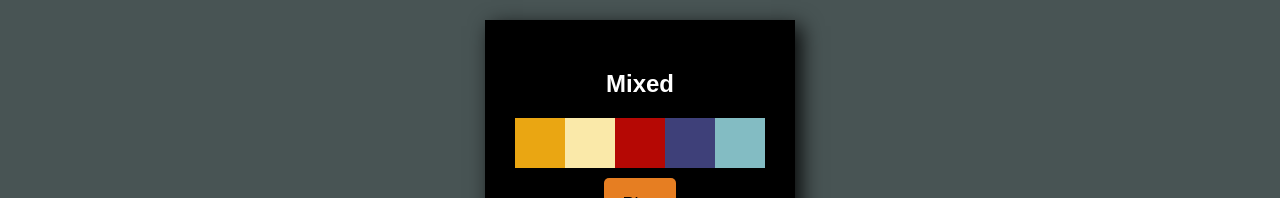
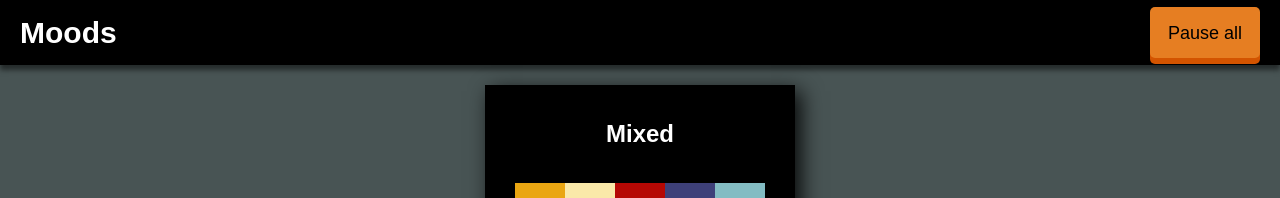
Before and after one commit to suleymantekin/moods, a React (Create React App) app: page / in a window 1280 px wide. Shown: the top 198 px of the page. Built offline with nearby package versions, Linux system fonts and the light colour scheme.

Commit message:
Add navigation bar

```diff
--- a/src/App.css
+++ b/src/App.css
@@ -28,3 +28,30 @@ button:active {
 input {
   outline: none;
 }
+
+nav {
+  background: black;
+  top: 0;
+  height: 65px;
+  width: 100%;
+  display: flex;
+  box-shadow: 0 5px 5px rgba(0, 0, 0, 0.5);
+}
+
+nav ul {
+  margin: auto 20px;
+  padding: 0;
+  list-style: none;
+  display: -ms-flexbox;
+  display: flex;
+  -ms-flex-pack: justify;
+  justify-content: space-between;
+  -ms-flex-align: center;
+  align-items: center;
+  flex: 1;
+}
+
+li.logo {
+  font-weight: 600;
+  font-size: 30px;
+}
--- a/src/App.js
+++ b/src/App.js
@@ -5,6 +5,7 @@ import './App.css';
 import moodsReducer from "./store/reducer/moods_reducer";
 import savedMoodReducer from "./store/reducer/saved_moods_reducer";
 
+import Header from './components/Header';
 import Moods from './container/Moods/Moods';
 import SavedMoods from './container/SavedMoods/SavedMoods'
 
@@ -18,6 +19,7 @@ class App extends Component {
     return (
       <Provider store={store}>
         <div className="App">
+          <Header />
           <SavedMoods />
           <h1>Moods</h1>
           <Moods />
--- /dev/null
+++ b/src/components/Header.js
@@ -0,0 +1,12 @@
+import React from 'react';
+
+const Header = (props) => (
+    <nav id="main">
+        <ul>
+            <li className="logo">Moods</li>
+            <li><button>Pause all</button></li>
+        </ul>
+    </nav>
+)
+
+export default Header;
--- a/src/components/SavedMood/SavedMood.css
+++ b/src/components/SavedMood/SavedMood.css
@@ -3,6 +3,11 @@
     padding: 30px;
     background-color: black;
     box-shadow: 6px 6px 20px 0px rgba(0, 0, 0, 0.91);
+}
+
+h2 {
+    margin-bottom: 35px;
+    margin-top: 5px;
 }
 
 span {
--- a/src/container/Moods/Moods.css
+++ b/src/container/Moods/Moods.css
@@ -14,7 +14,7 @@
 
 .inputSaveMood {
     box-sizing: border-box;
-    margin-top: 30px;
+    margin: 20px auto;
     font-size: 16px;
     width: 300px;
     height: 45px;
```
